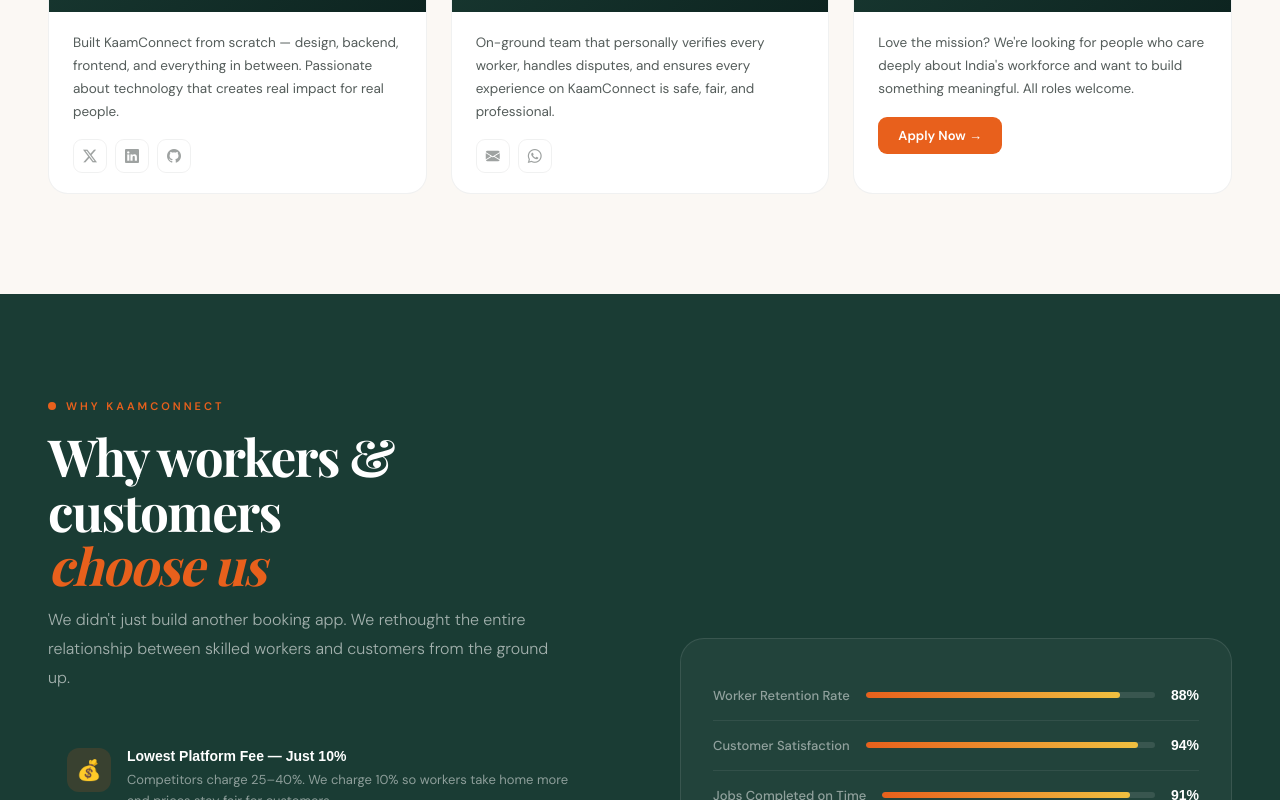
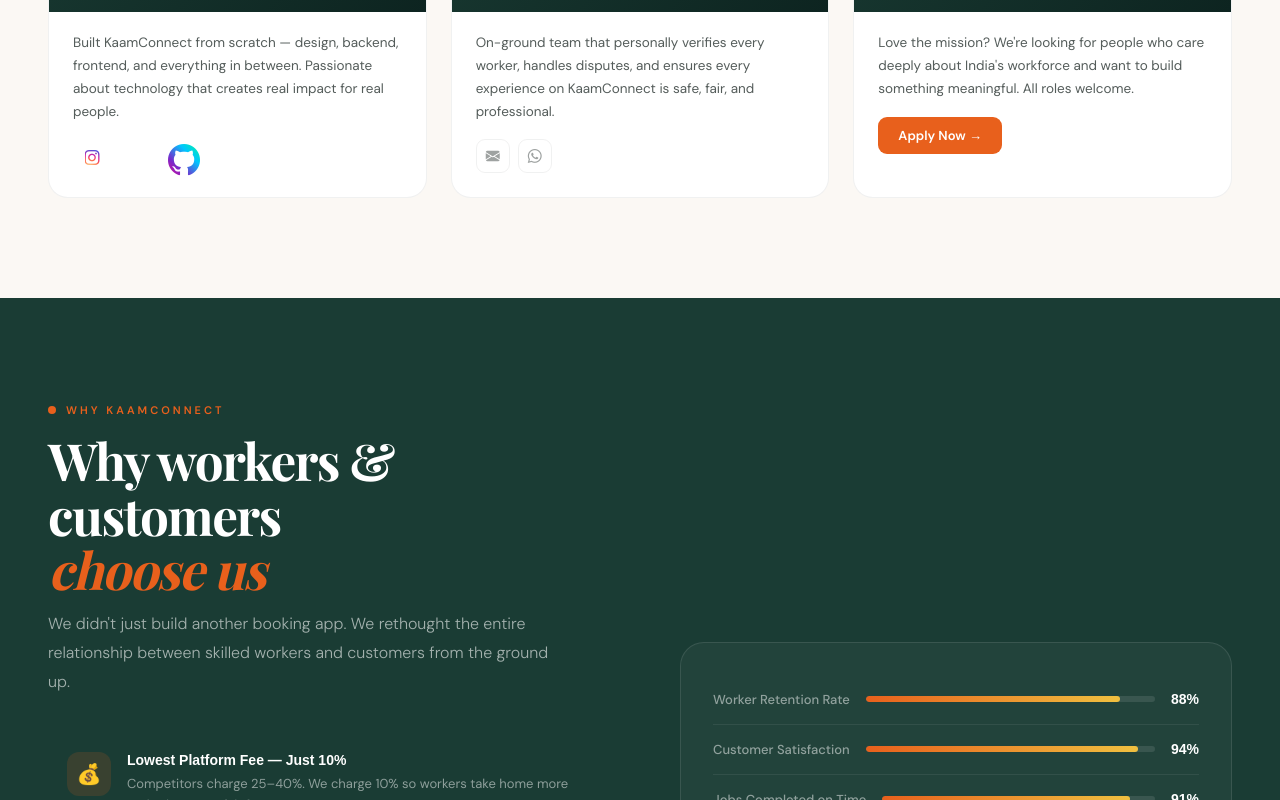
Before and after one commit to Priyam2407/KaamConnect-, a website: page public/About.html in a window 1280 px wide. Shown: the part 4100-4900 px from the top of the page. Drawn offline with nearby package versions, Linux system fonts and the light colour scheme; a web font is replaced by a local one.

Commit message:
First commit

```diff
--- a/public/About.html
+++ b/public/About.html
@@ -519,9 +519,10 @@
         <div class="tcard-m-body">
           <p class="tm-bio">Built KaamConnect from scratch — design, backend, frontend, and everything in between. Passionate about technology that creates real impact for real people.</p>
           <div class="tm-socials">
-            <div class="tm-soc"><i class="bi bi-twitter-x"></i></div>
-            <div class="tm-soc"><i class="bi bi-linkedin"></i></div>
-            <div class="tm-soc"><i class="bi bi-github"></i></div>
+            <div class="fs-icon"><a href="https://www.instagram.com/_priyamyadav_/" target="_blank"><i class="bi bi-instagram" style="background: radial-gradient(circle at 30% 107%, #fdf497 0%, #fdf497 5%, #fd5949 45%, #d6249f 60%, #285AEB 90%); -webkit-background-clip: text; -webkit-text-fill-color: transparent;"></i></a></div>
+            <div class="fs-icon"><a href="https://www.linkedin.com/company/kaamconnect" target="_blank"><i class="bi bi-linkedin"></i></a></div>
+            <div class="fs-icon">
+    <a href="https://github.com/Priyam2407" target="_blank"><i class="bi bi-github" style="font-size:32px;background: linear-gradient(45deg, #ff0080, #7928ca, #00c6ff, #00ff88);-webkit-background-clip:text;-webkit-text-fill-color:transparent;transition:0.3s ease;"></i></a></div>
           </div>
         </div>
       </div>
@@ -621,8 +622,8 @@
         <p>India's trusted marketplace connecting skilled workers with customers — since 2026.</p>
         <div class="footer-social">
           <div class="fs-icon"><i class="bi bi-twitter-x"></i></div>
-          <div class="fs-icon"><i class="bi bi-instagram"></i></div>
-          <div class="fs-icon"><i class="bi bi-facebook"></i></div>
+          <div class="fs-icon"><a href="https://www.instagram.com/_kaamconnect_/?hl=en" target="_blank"><i class="bi bi-instagram" style="background: radial-gradient(circle at 30% 107%, #fdf497 0%, #fdf497 5%, #fd5949 45%, #d6249f 60%, #285AEB 90%); -webkit-background-clip: text; -webkit-text-fill-color: transparent;"></i></a></div>
+          <div class="fs-icon"><a href="https://www.facebook.com/kaamconnect" target="_blank"><i class="bi bi-facebook"></i></a ></div>
           <div class="fs-icon"><i class="bi bi-linkedin"></i></div>
         </div>
       </div>
```
